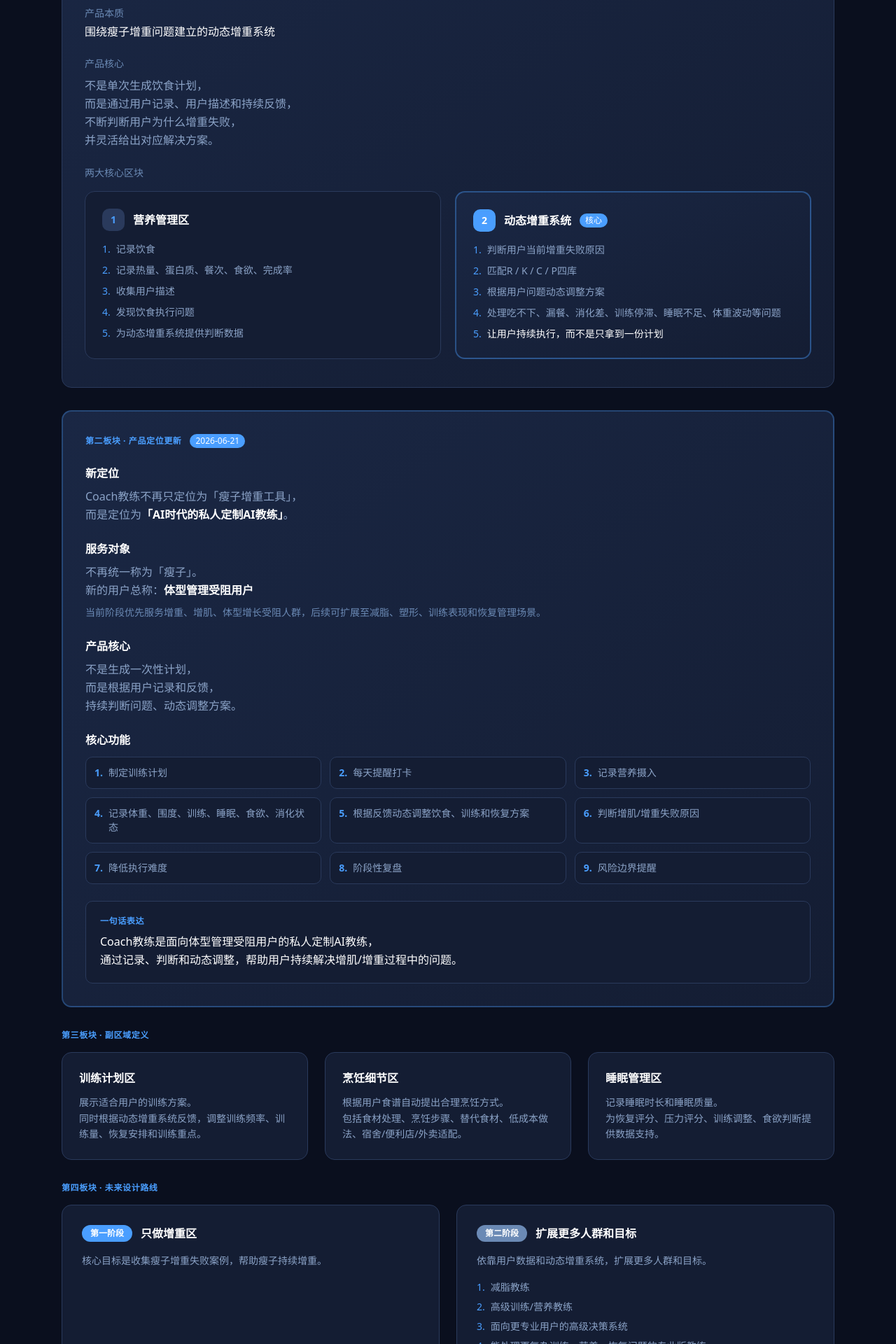
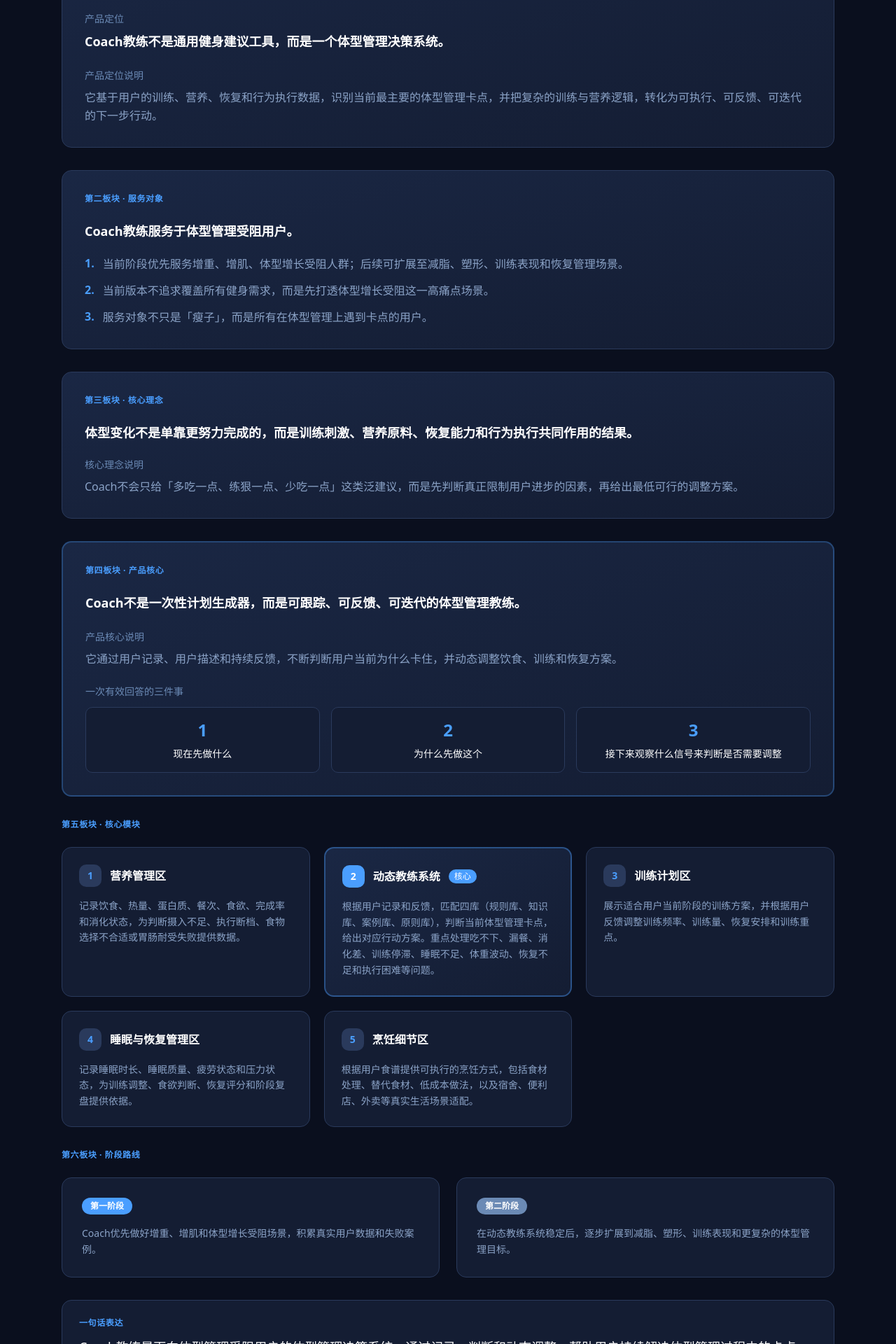
Before and after one commit to NAN-NA123/coach-test-archive, a Next.js app: page /philosophy in a window 1280 px wide. Shown: the part 300-2220 px from the top of the page at 70% size. Built offline with nearby package versions, Linux system fonts and the light colour scheme.

Commit message:
refactor: 完全替换产品理念页面内容（6板块结构：产品定位/服务对象/核心理念/产品核心/核心模块5卡片/阶段路线）
Coze-Commit-Type: user
Coze-User-ID: 2338017167549371
Coze-Conversation-ID: 8279825

```diff
--- a/src/app/philosophy/page.tsx
+++ b/src/app/philosophy/page.tsx
@@ -4,174 +4,176 @@ export default function PhilosophyPage() {
       {/* 页面标题 */}
       <div className="mb-12">
         <h1 className="text-3xl font-bold text-white mb-3">产品理念</h1>
-        <p className="text-[#8bb4e8] text-base">Coach教练 — 面向体型管理受阻用户的私人定制AI教练</p>
+        <p className="text-[#8bb4e8] text-base">Coach教练 — 面向体型管理受阻用户的体型管理决策系统</p>
       </div>
 
-      {/* 第一板块：产品定义 */}
+      {/* 第一板块：产品定位 */}
       <div className="bg-gradient-to-br from-[#1a2744] to-[#141d33] rounded-xl border border-[#2a3a5c] p-8 mb-8">
-        <div className="text-xs font-semibold text-[#4a9eff] uppercase tracking-wider mb-4">第一板块 · 产品定义</div>
-        <div className="mb-6">
-          <div className="text-sm text-[#6b8ab5] mb-1">产品名称</div>
-          <div className="text-xl font-bold text-white">Coach教练</div>
+        <div className="text-xs font-semibold text-[#4a9eff] uppercase tracking-wider mb-6">第一板块 · 产品定位</div>
+        <div className="space-y-6">
+          <div>
+            <div className="text-sm text-[#6b8ab5] mb-1">产品名称</div>
+            <div className="text-xl font-bold text-white">Coach教练</div>
+          </div>
+          <div>
+            <div className="text-sm text-[#6b8ab5] mb-2">产品定位</div>
+            <p className="text-white font-semibold text-lg leading-relaxed">
+              Coach教练不是通用健身建议工具，而是一个体型管理决策系统。
+            </p>
+          </div>
+          <div>
+            <div className="text-sm text-[#6b8ab5] mb-2">产品定位说明</div>
+            <p className="text-[#8ba3c7] leading-relaxed">
+              它基于用户的训练、营养、恢复和行为执行数据，识别当前最主要的体型管理卡点，并把复杂的训练与营养逻辑，转化为可执行、可反馈、可迭代的下一步行动。
+            </p>
+          </div>
         </div>
-        <div className="mb-6">
-          <div className="text-sm text-[#6b8ab5] mb-1">产品本质</div>
-          <div className="text-base text-white font-medium">围绕瘦子增重问题建立的动态增重系统</div>
+      </div>
+
+      {/* 第二板块：服务对象 */}
+      <div className="bg-gradient-to-br from-[#1a2744] to-[#141d33] rounded-xl border border-[#2a3a5c] p-8 mb-8">
+        <div className="text-xs font-semibold text-[#4a9eff] uppercase tracking-wider mb-6">第二板块 · 服务对象</div>
+        <div className="space-y-5">
+          <p className="text-white font-semibold text-lg">Coach教练服务于体型管理受阻用户。</p>
+          <div className="space-y-3">
+            <div className="flex gap-3">
+              <span className="text-[#4a9eff] font-bold shrink-0">1.</span>
+              <p className="text-[#8ba3c7] leading-relaxed">当前阶段优先服务增重、增肌、体型增长受阻人群；后续可扩展至减脂、塑形、训练表现和恢复管理场景。</p>
+            </div>
+            <div className="flex gap-3">
+              <span className="text-[#4a9eff] font-bold shrink-0">2.</span>
+              <p className="text-[#8ba3c7] leading-relaxed">当前版本不追求覆盖所有健身需求，而是先打透体型增长受阻这一高痛点场景。</p>
+            </div>
+            <div className="flex gap-3">
+              <span className="text-[#4a9eff] font-bold shrink-0">3.</span>
+              <p className="text-[#8ba3c7] leading-relaxed">服务对象不只是「瘦子」，而是所有在体型管理上遇到卡点的用户。</p>
+            </div>
+          </div>
         </div>
-        <div className="mb-6">
-          <div className="text-sm text-[#6b8ab5] mb-2">产品核心</div>
-          <p className="text-[#8ba3c7] leading-relaxed">
-            不是单次生成饮食计划，<br />
-            而是通过用户记录、用户描述和持续反馈，<br />
-            不断判断用户为什么增重失败，<br />
-            并灵活给出对应解决方案。
+      </div>
+
+      {/* 第三板块：核心理念 */}
+      <div className="bg-gradient-to-br from-[#1a2744] to-[#141d33] rounded-xl border border-[#2a3a5c] p-8 mb-8">
+        <div className="text-xs font-semibold text-[#4a9eff] uppercase tracking-wider mb-6">第三板块 · 核心理念</div>
+        <div className="space-y-5">
+          <p className="text-white font-semibold text-lg leading-relaxed">
+            体型变化不是单靠更努力完成的，而是训练刺激、营养原料、恢复能力和行为执行共同作用的结果。
           </p>
+          <div>
+            <div className="text-sm text-[#6b8ab5] mb-2">核心理念说明</div>
+            <p className="text-[#8ba3c7] leading-relaxed">
+              Coach不会只给「多吃一点、练狠一点、少吃一点」这类泛建议，而是先判断真正限制用户进步的因素，再给出最低可行的调整方案。
+            </p>
+          </div>
         </div>
+      </div>
 
-        {/* 两大核心区块 */}
-        <div className="text-sm text-[#6b8ab5] mb-4">两大核心区块</div>
-        <div className="grid grid-cols-1 md:grid-cols-2 gap-5 mb-2">
-          {/* 营养管理区 */}
+      {/* 第四板块：产品核心 */}
+      <div className="bg-gradient-to-br from-[#1a2744] to-[#141d33] rounded-xl border-2 border-[#4a9eff]/30 p-8 mb-8">
+        <div className="text-xs font-semibold text-[#4a9eff] uppercase tracking-wider mb-6">第四板块 · 产品核心</div>
+        <div className="space-y-6">
+          <p className="text-white font-semibold text-lg leading-relaxed">
+            Coach不是一次性计划生成器，而是可跟踪、可反馈、可迭代的体型管理教练。
+          </p>
+          <div>
+            <div className="text-sm text-[#6b8ab5] mb-2">产品核心说明</div>
+            <p className="text-[#8ba3c7] leading-relaxed">
+              它通过用户记录、用户描述和持续反馈，不断判断用户当前为什么卡住，并动态调整饮食、训练和恢复方案。
+            </p>
+          </div>
+          <div>
+            <div className="text-sm text-[#6b8ab5] mb-3">一次有效回答的三件事</div>
+            <div className="grid grid-cols-1 md:grid-cols-3 gap-4">
+              <div className="bg-[#141d33] rounded-lg border border-[#2a3a5c] p-4 text-center">
+                <div className="text-2xl font-bold text-[#4a9eff] mb-2">1</div>
+                <p className="text-sm text-white font-medium">现在先做什么</p>
+              </div>
+              <div className="bg-[#141d33] rounded-lg border border-[#2a3a5c] p-4 text-center">
+                <div className="text-2xl font-bold text-[#4a9eff] mb-2">2</div>
+                <p className="text-sm text-white font-medium">为什么先做这个</p>
+              </div>
+              <div className="bg-[#141d33] rounded-lg border border-[#2a3a5c] p-4 text-center">
+                <div className="text-2xl font-bold text-[#4a9eff] mb-2">3</div>
+                <p className="text-sm text-white font-medium">接下来观察什么信号来判断是否需要调整</p>
+              </div>
+            </div>
+          </div>
+        </div>
+      </div>
+
+      {/* 第五板块：核心模块 */}
+      <div className="mb-8">
+        <div className="text-xs font-semibold text-[#4a9eff] uppercase tracking-wider mb-6">第五板块 · 核心模块</div>
+        <div className="grid grid-cols-1 md:grid-cols-2 lg:grid-cols-3 gap-5">
+          {/* 1. 营养管理区 */}
           <div className="bg-[#141d33] rounded-xl border border-[#2a3a5c] p-6">
             <div className="flex items-center gap-3 mb-4">
               <span className="w-8 h-8 rounded-lg bg-[#2a3a5c] text-[#4a9eff] text-sm font-bold flex items-center justify-center">1</span>
               <h3 className="text-base font-semibold text-white">营养管理区</h3>
             </div>
-            <ul className="space-y-2.5 text-sm text-[#8ba3c7]">
-              <li className="flex gap-2"><span className="text-[#4a9eff] shrink-0">1.</span><span>记录饮食</span></li>
-              <li className="flex gap-2"><span className="text-[#4a9eff] shrink-0">2.</span><span>记录热量、蛋白质、餐次、食欲、完成率</span></li>
-              <li className="flex gap-2"><span className="text-[#4a9eff] shrink-0">3.</span><span>收集用户描述</span></li>
-              <li className="flex gap-2"><span className="text-[#4a9eff] shrink-0">4.</span><span>发现饮食执行问题</span></li>
-              <li className="flex gap-2"><span className="text-[#4a9eff] shrink-0">5.</span><span>为动态增重系统提供判断数据</span></li>
-            </ul>
+            <p className="text-sm text-[#8ba3c7] leading-relaxed">
+              记录饮食、热量、蛋白质、餐次、食欲、完成率和消化状态，为判断摄入不足、执行断档、食物选择不合适或胃肠耐受失败提供数据。
+            </p>
           </div>
 
-          {/* 动态增重系统 */}
+          {/* 2. 动态教练系统 */}
           <div className="bg-gradient-to-br from-[#1a2744] to-[#141d33] rounded-xl border-2 border-[#4a9eff]/40 p-6">
             <div className="flex items-center gap-3 mb-4">
               <span className="w-8 h-8 rounded-lg bg-[#4a9eff] text-white text-sm font-bold flex items-center justify-center">2</span>
-              <h3 className="text-base font-semibold text-white">动态增重系统</h3>
+              <h3 className="text-base font-semibold text-white">动态教练系统</h3>
               <span className="text-xs bg-[#4a9eff] text-white px-2 py-0.5 rounded-full font-medium">核心</span>
             </div>
-            <ul className="space-y-2.5 text-sm text-[#8ba3c7]">
-              <li className="flex gap-2"><span className="text-[#4a9eff] shrink-0">1.</span><span>判断用户当前增重失败原因</span></li>
-              <li className="flex gap-2"><span className="text-[#4a9eff] shrink-0">2.</span><span>匹配R / K / C / P四库</span></li>
-              <li className="flex gap-2"><span className="text-[#4a9eff] shrink-0">3.</span><span>根据用户问题动态调整方案</span></li>
-              <li className="flex gap-2"><span className="text-[#4a9eff] shrink-0">4.</span><span>处理吃不下、漏餐、消化差、训练停滞、睡眠不足、体重波动等问题</span></li>
-              <li className="flex gap-2 font-medium text-white"><span className="text-[#4a9eff] shrink-0">5.</span><span>让用户持续执行，而不是只拿到一份计划</span></li>
-            </ul>
-          </div>
-        </div>
-      </div>
-
-      {/* 第二板块：产品定位更新 */}
-      <div className="bg-gradient-to-br from-[#1a2744] to-[#141d33] rounded-xl border-2 border-[#4a9eff]/30 p-8 mb-8">
-        <div className="flex items-center gap-3 mb-6">
-          <div className="text-xs font-semibold text-[#4a9eff] uppercase tracking-wider">第二板块 · 产品定位更新</div>
-          <span className="text-xs bg-[#4a9eff] text-white px-2 py-0.5 rounded-full">2026-06-21</span>
-        </div>
-
-        <div className="space-y-6">
-          <div>
-            <div className="text-base font-semibold text-white mb-2">新定位</div>
-            <p className="text-[#8ba3c7] leading-relaxed">
-              Coach教练不再只定位为「瘦子增重工具」，<br />
-              而是定位为<span className="text-white font-semibold">「AI时代的私人定制AI教练」</span>。
+            <p className="text-sm text-[#8ba3c7] leading-relaxed">
+              根据用户记录和反馈，匹配四库（规则库、知识库、案例库、原则库），判断当前体型管理卡点，给出对应行动方案。重点处理吃不下、漏餐、消化差、训练停滞、睡眠不足、体重波动、恢复不足和执行困难等问题。
             </p>
           </div>
 
-          <div>
-            <div className="text-base font-semibold text-white mb-2">服务对象</div>
-            <p className="text-[#8ba3c7] leading-relaxed">
-              不再统一称为「瘦子」。<br />
-              新的用户总称：<span className="text-white font-semibold">体型管理受阻用户</span>
-            </p>
-            <p className="text-sm text-[#6b8ab5] mt-2 leading-relaxed">
-              当前阶段优先服务增重、增肌、体型增长受阻人群，后续可扩展至减脂、塑形、训练表现和恢复管理场景。
+          {/* 3. 训练计划区 */}
+          <div className="bg-[#141d33] rounded-xl border border-[#2a3a5c] p-6">
+            <div className="flex items-center gap-3 mb-4">
+              <span className="w-8 h-8 rounded-lg bg-[#2a3a5c] text-[#4a9eff] text-sm font-bold flex items-center justify-center">3</span>
+              <h3 className="text-base font-semibold text-white">训练计划区</h3>
+            </div>
+            <p className="text-sm text-[#8ba3c7] leading-relaxed">
+              展示适合用户当前阶段的训练方案，并根据用户反馈调整训练频率、训练量、恢复安排和训练重点。
             </p>
           </div>
 
-          <div>
-            <div className="text-base font-semibold text-white mb-2">产品核心</div>
-            <p className="text-[#8ba3c7] leading-relaxed">
-              不是生成一次性计划，<br />
-              而是根据用户记录和反馈，<br />
-              持续判断问题、动态调整方案。
+          {/* 4. 睡眠与恢复管理区 */}
+          <div className="bg-[#141d33] rounded-xl border border-[#2a3a5c] p-6">
+            <div className="flex items-center gap-3 mb-4">
+              <span className="w-8 h-8 rounded-lg bg-[#2a3a5c] text-[#4a9eff] text-sm font-bold flex items-center justify-center">4</span>
+              <h3 className="text-base font-semibold text-white">睡眠与恢复管理区</h3>
+            </div>
+            <p className="text-sm text-[#8ba3c7] leading-relaxed">
+              记录睡眠时长、睡眠质量、疲劳状态和压力状态，为训练调整、食欲判断、恢复评分和阶段复盘提供依据。
             </p>
           </div>
 
-          <div>
-            <div className="text-base font-semibold text-white mb-3">核心功能</div>
-            <div className="grid grid-cols-1 sm:grid-cols-3 gap-3">
-              {[
-                { num: "1", text: "制定训练计划" },
-                { num: "2", text: "每天提醒打卡" },
-                { num: "3", text: "记录营养摄入" },
-                { num: "4", text: "记录体重、围度、训练、睡眠、食欲、消化状态" },
-                { num: "5", text: "根据反馈动态调整饮食、训练和恢复方案" },
-                { num: "6", text: "判断增肌/增重失败原因" },
-                { num: "7", text: "降低执行难度" },
-                { num: "8", text: "阶段性复盘" },
-                { num: "9", text: "风险边界提醒" },
-              ].map((item) => (
-                <div key={item.num} className="bg-[#141d33] rounded-lg border border-[#2a3a5c] p-3 flex items-start gap-2">
-                  <span className="text-[#4a9eff] font-bold text-sm shrink-0">{item.num}.</span>
-                  <span className="text-sm text-[#8ba3c7]">{item.text}</span>
-                </div>
-              ))}
+          {/* 5. 烹饪细节区 */}
+          <div className="bg-[#141d33] rounded-xl border border-[#2a3a5c] p-6">
+            <div className="flex items-center gap-3 mb-4">
+              <span className="w-8 h-8 rounded-lg bg-[#2a3a5c] text-[#4a9eff] text-sm font-bold flex items-center justify-center">5</span>
+              <h3 className="text-base font-semibold text-white">烹饪细节区</h3>
             </div>
-          </div>
-
-          <div className="bg-[#141d33] rounded-lg p-5 border border-[#2a3a5c]">
-            <div className="text-xs font-semibold text-[#4a9eff] uppercase tracking-wider mb-2">一句话表达</div>
-            <p className="text-white font-medium leading-relaxed">
-              Coach教练是面向体型管理受阻用户的私人定制AI教练，<br />
-              通过记录、判断和动态调整，帮助用户持续解决增肌/增重过程中的问题。
+            <p className="text-sm text-[#8ba3c7] leading-relaxed">
+              根据用户食谱提供可执行的烹饪方式，包括食材处理、替代食材、低成本做法，以及宿舍、便利店、外卖等真实生活场景适配。
             </p>
           </div>
         </div>
       </div>
 
-      {/* 第三板块：副区域定义 */}
+      {/* 第六板块：阶段路线 */}
       <div className="mb-8">
-        <div className="text-xs font-semibold text-[#4a9eff] uppercase tracking-wider mb-4">第三板块 · 副区域定义</div>
-        <div className="grid grid-cols-1 md:grid-cols-3 gap-6">
-          <div className="bg-[#141d33] rounded-xl border border-[#2a3a5c] p-6">
-            <h3 className="text-base font-semibold text-white mb-3">训练计划区</h3>
-            <p className="text-sm text-[#8ba3c7] leading-relaxed">
-              展示适合用户的训练方案。<br />
-              同时根据动态增重系统反馈，调整训练频率、训练量、恢复安排和训练重点。
-            </p>
-          </div>
-          <div className="bg-[#141d33] rounded-xl border border-[#2a3a5c] p-6">
-            <h3 className="text-base font-semibold text-white mb-3">烹饪细节区</h3>
-            <p className="text-sm text-[#8ba3c7] leading-relaxed">
-              根据用户食谱自动提出合理烹饪方式。<br />
-              包括食材处理、烹饪步骤、替代食材、低成本做法、宿舍/便利店/外卖适配。
-            </p>
-          </div>
-          <div className="bg-[#141d33] rounded-xl border border-[#2a3a5c] p-6">
-            <h3 className="text-base font-semibold text-white mb-3">睡眠管理区</h3>
-            <p className="text-sm text-[#8ba3c7] leading-relaxed">
-              记录睡眠时长和睡眠质量。<br />
-              为恢复评分、压力评分、训练调整、食欲判断提供数据支持。
-            </p>
-          </div>
-        </div>
-      </div>
-
-      {/* 第四板块：未来设计路线 */}
-      <div>
-        <div className="text-xs font-semibold text-[#4a9eff] uppercase tracking-wider mb-4">第四板块 · 未来设计路线</div>
+        <div className="text-xs font-semibold text-[#4a9eff] uppercase tracking-wider mb-6">第六板块 · 阶段路线</div>
         <div className="grid grid-cols-1 md:grid-cols-2 gap-6">
           {/* 第一阶段 */}
           <div className="bg-[#141d33] rounded-xl border border-[#2a3a5c] p-7">
             <div className="flex items-center gap-3 mb-4">
               <span className="text-xs font-semibold bg-[#4a9eff] text-white px-3 py-1 rounded-full">第一阶段</span>
-              <span className="text-base font-semibold text-white">只做增重区</span>
             </div>
             <p className="text-sm text-[#8ba3c7] leading-relaxed">
-              核心目标是收集瘦子增重失败案例，帮助瘦子持续增重。
+              Coach优先做好增重、增肌和体型增长受阻场景，积累真实用户数据和失败案例。
             </p>
           </div>
 
@@ -179,27 +181,20 @@ export default function PhilosophyPage() {
           <div className="bg-[#141d33] rounded-xl border border-[#2a3a5c] p-7">
             <div className="flex items-center gap-3 mb-4">
               <span className="text-xs font-semibold bg-[#6b8ab5] text-white px-3 py-1 rounded-full">第二阶段</span>
-              <span className="text-base font-semibold text-white">扩展更多人群和目标</span>
             </div>
-            <p className="text-sm text-[#8ba3c7] leading-relaxed mb-4">
-              依靠用户数据和动态增重系统，扩展更多人群和目标。
+            <p className="text-sm text-[#8ba3c7] leading-relaxed">
+              在动态教练系统稳定后，逐步扩展到减脂、塑形、训练表现和更复杂的体型管理目标。
             </p>
-            <div className="space-y-2">
-              <div className="text-sm text-[#8ba3c7] flex gap-2">
-                <span className="text-[#4a9eff] shrink-0">1.</span><span>减脂教练</span>
-              </div>
-              <div className="text-sm text-[#8ba3c7] flex gap-2">
-                <span className="text-[#4a9eff] shrink-0">2.</span><span>高级训练/营养教练</span>
-              </div>
-              <div className="text-sm text-[#8ba3c7] flex gap-2">
-                <span className="text-[#4a9eff] shrink-0">3.</span><span>面向更专业用户的高级决策系统</span>
-              </div>
-              <div className="text-sm text-[#8ba3c7] flex gap-2">
-                <span className="text-[#4a9eff] shrink-0">4.</span><span>能处理更复杂训练、营养、恢复问题的专业版教练</span>
-              </div>
-            </div>
           </div>
         </div>
+      </div>
+
+      {/* 一句话表达 */}
+      <div className="bg-[#141d33] rounded-xl p-6 border border-[#2a3a5c]">
+        <div className="text-xs font-semibold text-[#4a9eff] uppercase tracking-wider mb-3">一句话表达</div>
+        <p className="text-white font-medium leading-relaxed text-lg">
+          Coach教练是面向体型管理受阻用户的体型管理决策系统，通过记录、判断和动态调整，帮助用户持续解决体型管理过程中的卡点。
+        </p>
       </div>
     </div>
   );
```
